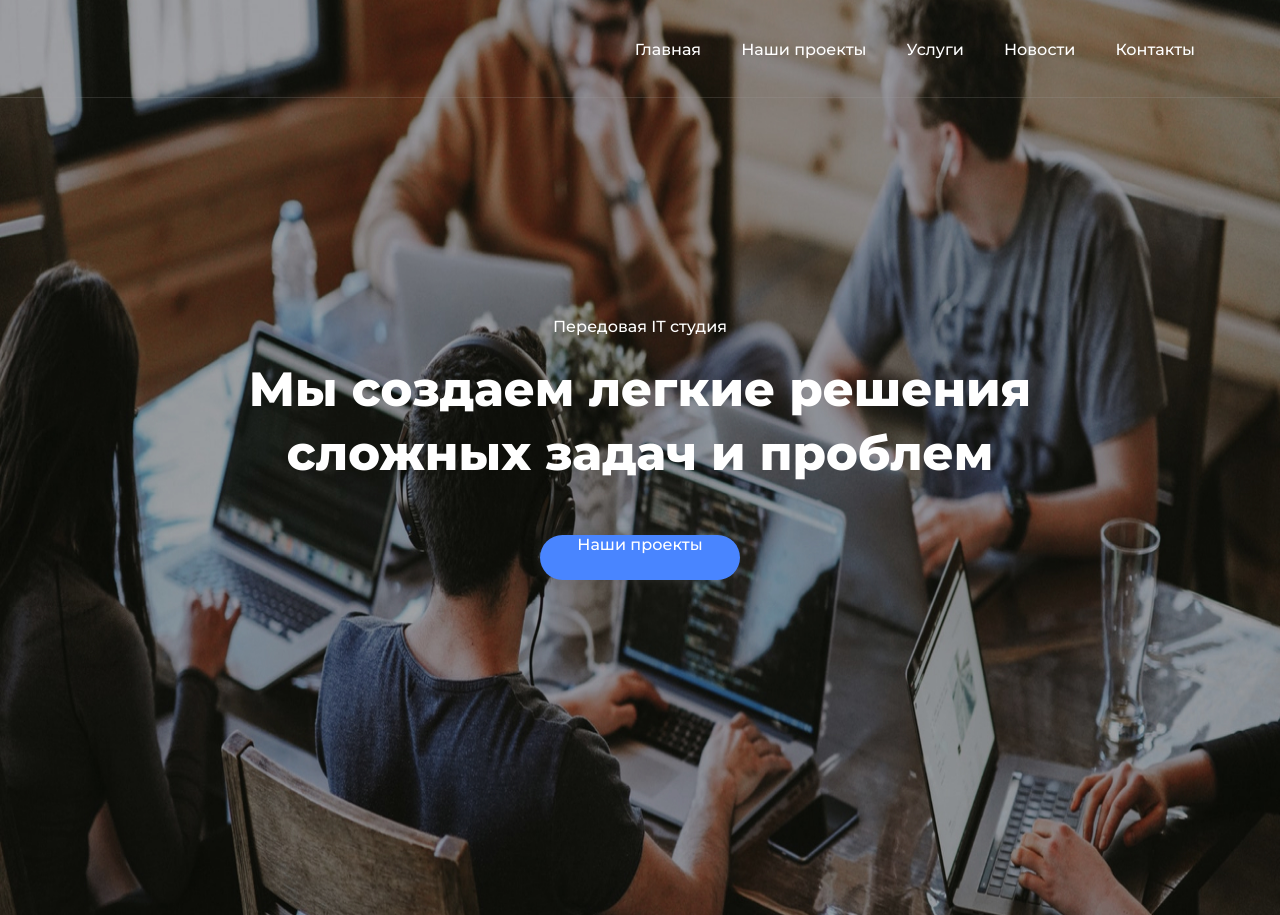
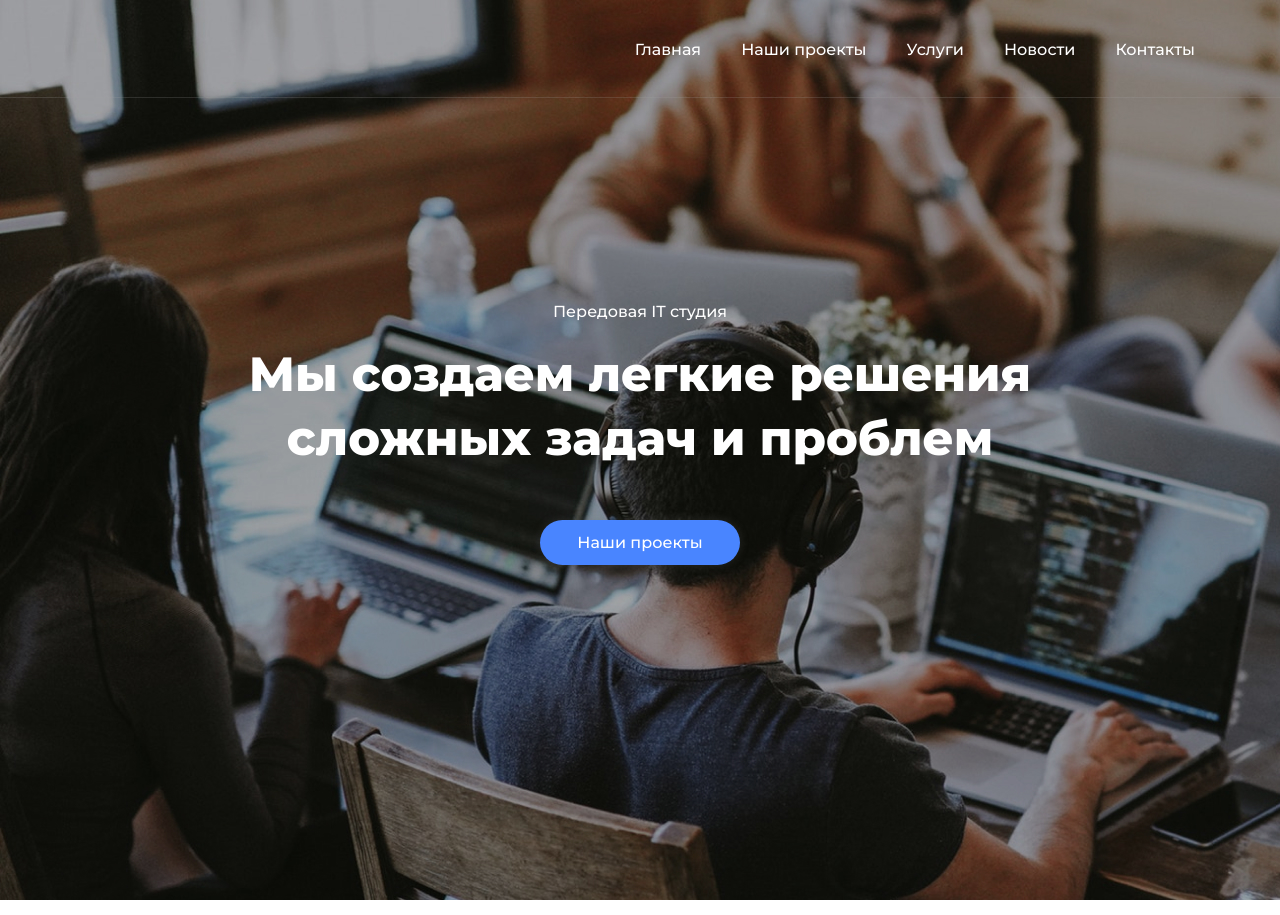
Before and after one commit to AleksandrAnisenko/layout-task, a plain HTML site: page index.html in a window 1280 px wide. Drawn offline with Linux system fonts and the light colour scheme.

Commit message:
header 2.0

```diff
--- a/style.css
+++ b/style.css
@@ -13,7 +13,7 @@ header, section, footer {
 
 header {
     background-image: url(img/header.jpg);
-    background-size: 100% 100%;
+    background-size: auto;
     padding: 40px 0 335px;
 }
 
@@ -48,7 +48,7 @@ header {
 
 .line {
     border-top: 1px solid rgba(161, 161, 161, 0.2);
-    margin-bottom: 219px;
+    margin-bottom: 204px;
 }
 
 .preview-box  {
@@ -76,9 +76,10 @@ header {
 .blue-button {
     display: flex;
     justify-content: center;
-    align-content: center;
+    align-items: center;
     width: 200px;
     height: 45px;
+    cursor: pointer;
     background-color: #4985FF;
     box-shadow: 0px 0px 10px rgba(111, 111, 111, 0.25);
     border-radius: 30px;
```
